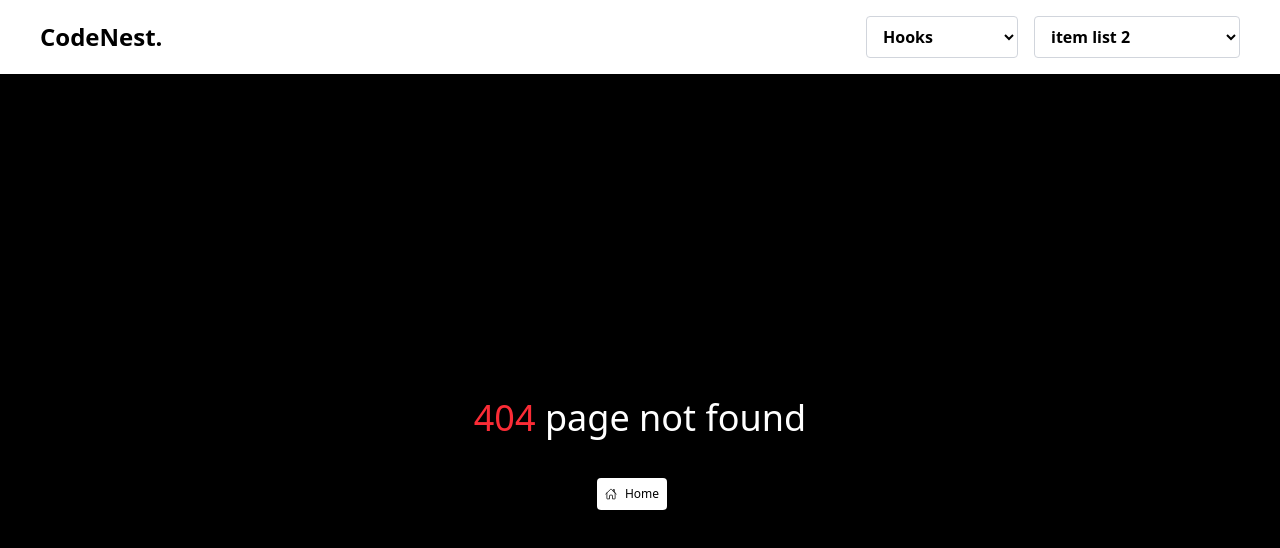
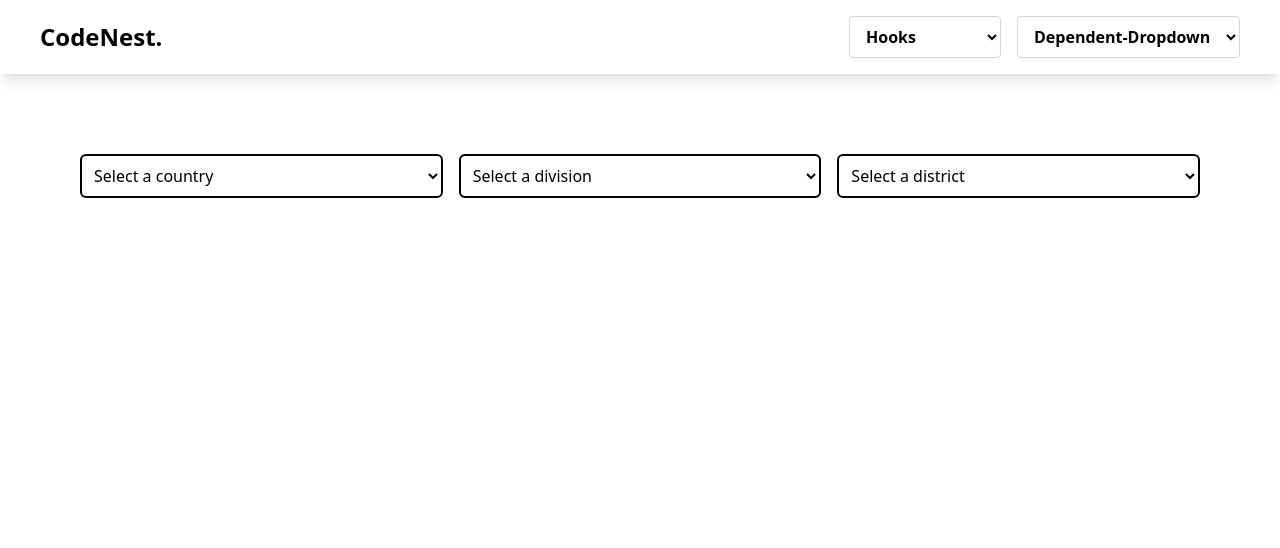
Before and after one commit to rakibul12212/learn-hooks, a Next.js app: page /Pages/Dropdown in a window 1280 px wide. Before the commit this address had no page. Shown: the top 548 px of the page. Built offline with nearby package versions, Linux system fonts and the light colour scheme.

Commit message:
dependent dropdown

```diff
--- /dev/null
+++ b/src/app/Pages/Dropdown/page.jsx
@@ -0,0 +1,118 @@
+"use client";
+import { useState } from "react";
+
+const data = {
+  countries: [
+    {
+      country: "Bangladesh",
+      divisions: [
+        {
+          name: "Dhaka",
+          districts: ["Gazipur", "Narayanganj", "Tangail"],
+        },
+        {
+          name: "Chittagong",
+          districts: ["Comilla", "Cox's Bazar", "Rangamati"],
+        },
+        {
+          name: "Khulna",
+          districts: ["Jessore", "Satkhira", "Bagerhat"],
+        },
+      ],
+    },
+    {
+      country: "India",
+      divisions: [
+        {
+          name: "Maharashtra",
+          districts: ["Mumbai", "Pune", "Nagpur"],
+        },
+        {
+          name: "West Bengal",
+          districts: ["Kolkata", "Howrah", "Darjeeling"],
+        },
+        {
+          name: "Punjab",
+          districts: ["Amritsar", "Ludhiana", "Patiala"],
+        },
+      ],
+    },
+    {
+      country: "USA",
+      divisions: [
+        {
+          name: "California",
+          districts: ["Los Angeles", "San Francisco", "San Diego"],
+        },
+        {
+          name: "Texas",
+          districts: ["Houston", "Dallas", "Austin"],
+        },
+        {
+          name: "Florida",
+          districts: ["Miami", "Orlando", "Tampa"],
+        },
+      ],
+    },
+  ],
+};
+
+const DropdownPage = () => {
+  const [selectedCountry, setSelectedCountry] = useState({ divisions: [] });
+  const [selectedDivision, setSelectedDivision] = useState({ districts: [] });
+  const [selectedDistrict, setSelectedDistrict] = useState({});
+  console.log("Countries:", selectedCountry);
+
+  function handleDivisionChange(e) {
+    const division = selectedCountry.divisions[parseInt(e.target.value)];
+    setSelectedDivision(division);
+  }
+  function handleDistrictChange(e) {
+    const district = selectedDivision.districts[parseInt(e.target.value)];
+    setSelectedDistrict(district);
+  }
+
+  return (
+    <div className="p-20 gap-4 flex justify-center">
+      <select
+        onChange={(e) => {
+          setSelectedCountry(data.countries[parseInt(e.target.value)]);
+          setSelectedDivision({ districts: [] });
+          console.log("Selected Country:", e.target.value);
+        }}
+        className="border-2 rounded-md p-2 w-full"
+      >
+        <option>Select a country</option>
+        {data.countries.map((country, i) => (
+          <option key={i} value={i}>
+            {country.country}
+          </option>
+        ))}
+      </select>
+      <select
+        className="border-2 rounded-md p-2 w-full"
+        onChange={handleDivisionChange}
+      >
+        <option value="">Select a division</option>
+        {selectedCountry.divisions?.map((division, i) => (
+          <option key={i} value={i}>
+            {division.name}
+          </option>
+        ))}
+      </select>
+      <select
+        className="border-2 rounded-md p-2 w-full"
+        onChange={handleDistrictChange}
+      >
+        <option value="">Select a district</option>
+        {selectedDivision.districts?.map((district, i) => (
+          <option key={i} value={i}>
+            {district}
+          </option>
+        ))}
+      </select>
+    </div>
+  );
+};
+
+export default DropdownPage;
--- a/src/component/Pages/Hero.jsx
+++ b/src/component/Pages/Hero.jsx
@@ -1,6 +1,7 @@
 import React from "react";
 
-const HeroSection = () => {
+
+const HeroSection = (props) => {
   return (
     <div>
       <img
--- a/src/component/Shared/Header.jsx
+++ b/src/component/Shared/Header.jsx
@@ -19,6 +19,7 @@ const navLinks = [
   { href: "/Pages/Checkout-practice-3", label: "Checkout-practice-3" },
   { href: "/Pages/Filter", label: "Filter" },
   { href: "/Pages/GraphQL", label: "GraphQL" },
+  { href: "/Pages/Dropdown", label: "Dependent-Dropdown" },
   { href: "/Pages/Problems", label: "Problems" },
 ];
 
```
